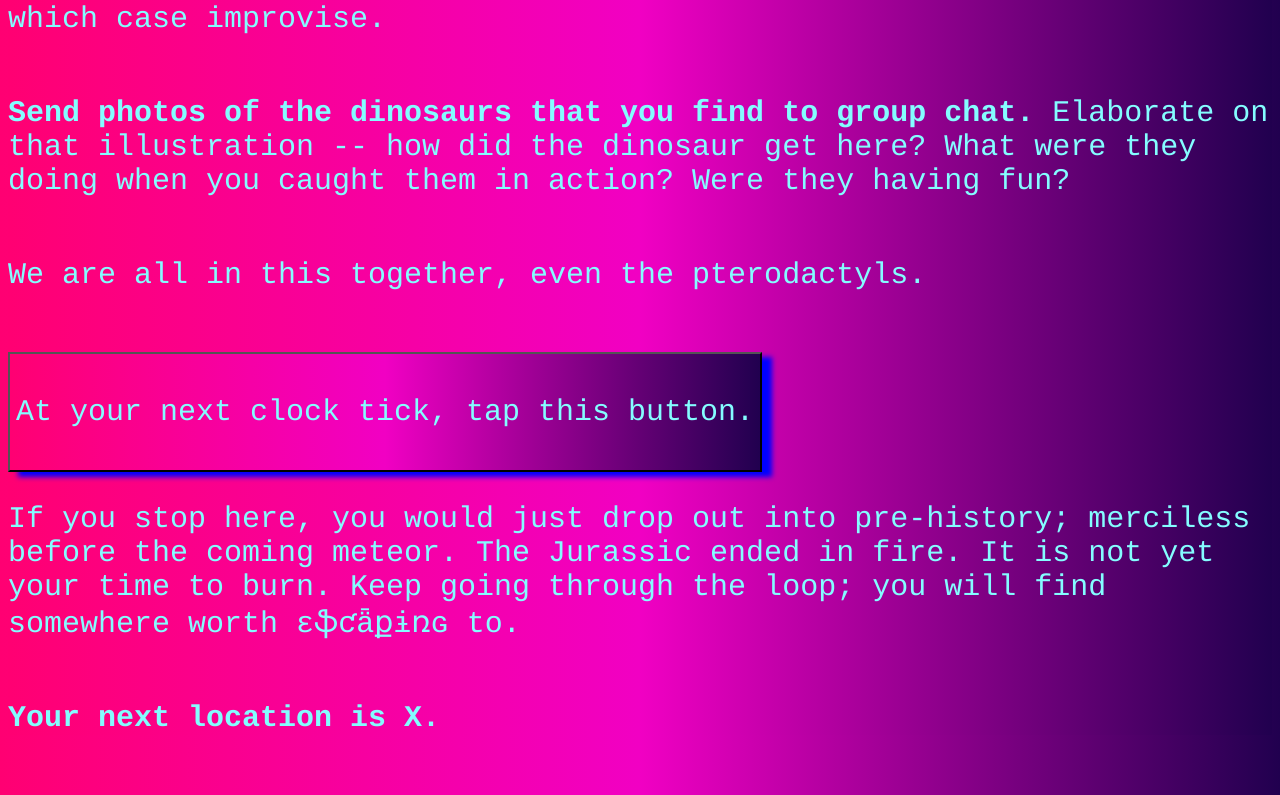
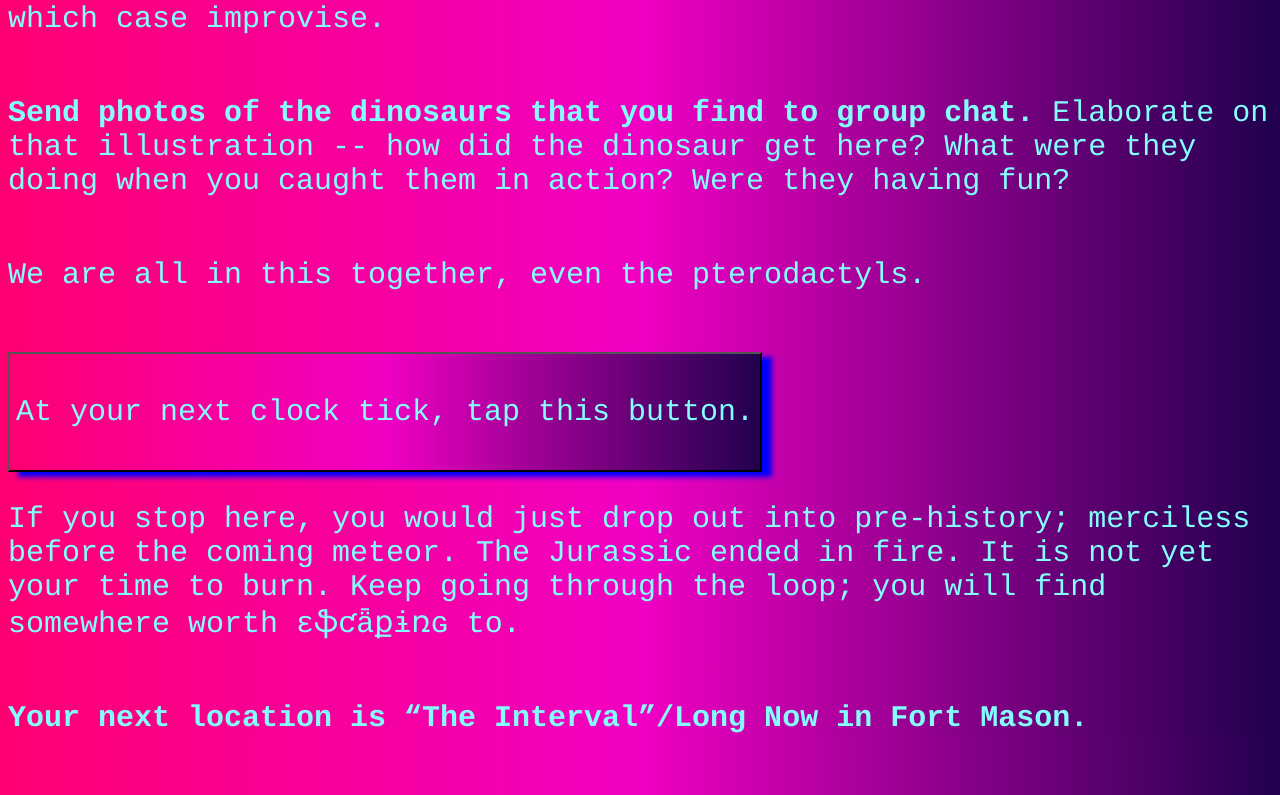
Before and after one commit to annthurium/vaporloop, a website: page src/public/stickers-pink.html in a window 1280 px wide. Both pictures are taken after a click on the button "At your next clock tick, tap this button.". Shown: the part 1622-2417 px from the top of the page. Drawn offline with Linux system fonts and the light colour scheme.

Commit message:
add pink locations

```diff
--- a/src/public/stickers-pink.html
+++ b/src/public/stickers-pink.html
@@ -75,7 +75,7 @@ Keep going through the loop; you will find somewhere worth ɛֆƈǟքɨռɢ to.
 
         </p>
 
-        <p><b>Your next location is X.</b></p>
+        <p><b>Your next location is “The Interval”/Long Now in Fort Mason.</b></p>
       </span>
       </body>
       <script>
```
Also changed, not shown: src/public/chalktionary-pink.html (+1 -1 lines), src/public/flag-pink.html (+1 -1 lines), src/public/phone-pink.html (+1 -1 lines).
